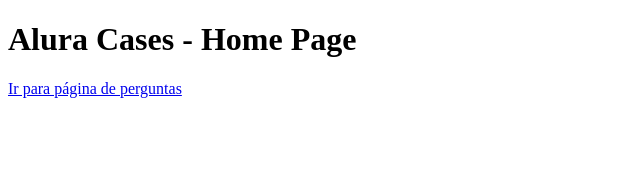
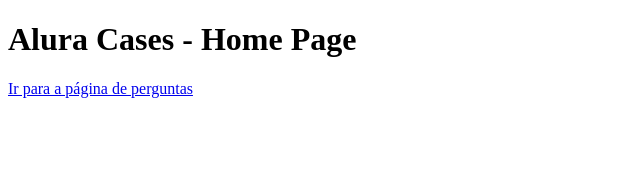
Before and after one commit to L00p4/alura-cases, a Next.js app: page / in a window 1280 px wide. Shown: the top 170 px of the page, without its empty margins (0-640 px from the left). Built offline with nearby package versions, Linux system fonts and the light colour scheme.

Commit message:
atualiza import do Link para versão atual do next

```diff
--- a/pages/faq.js
+++ b/pages/faq.js
@@ -1,10 +1,10 @@
-import Link from 'next/link'
+import Link from '../src/componentes/Link'
 
 export default function FAQPage () {
     return (
         <div>
             <h1>Alura Cases - Página de perguntas</h1>
-            <Link href='/' passHref>
+            <Link href='/'>
                 Ir para home
             </Link>
         </div>
--- a/pages/index.js
+++ b/pages/index.js
@@ -1,11 +1,11 @@
-import Link from 'next/link'
+import Link from '../src/componentes/Link';
 
 export default function HomePage() {
     return (
         <div>
             <h1>Alura Cases - Home Page</h1>
-            <Link href='/faq'>
-                Ir para página de perguntas
+            <Link href="/faq">
+                Ir para a página de perguntas
             </Link>
         </div>
     )
--- /dev/null
+++ b/src/componentes/Link/index.js
@@ -0,0 +1,9 @@
+import NextLink from 'next/link';
+
+export default function Link ({children, href, ...props}) {
+    return (
+        <NextLink href={href} passHref legacyBehavior>
+        <a {...props}>{children}</a>
+    </NextLink>
+    )
+}
```
